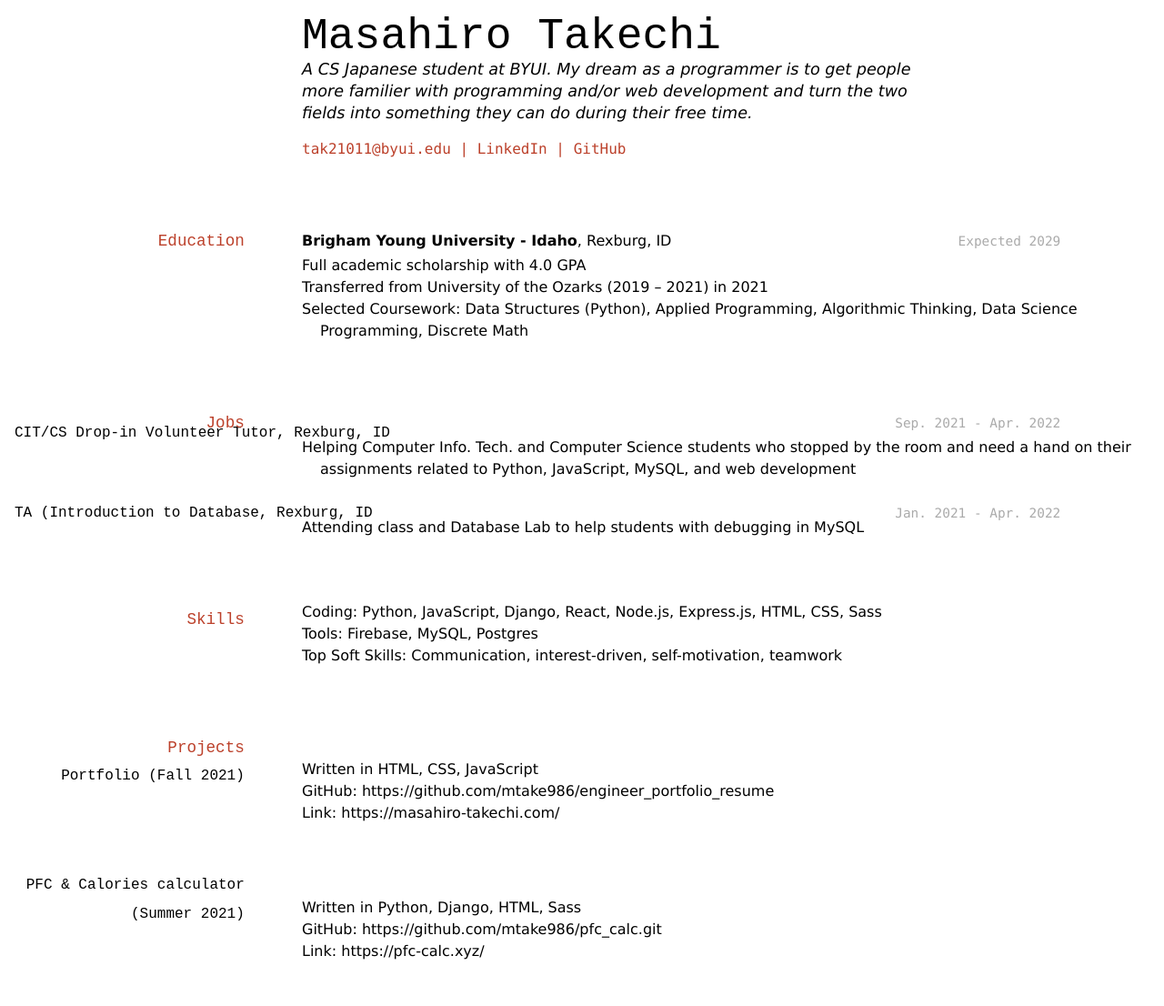
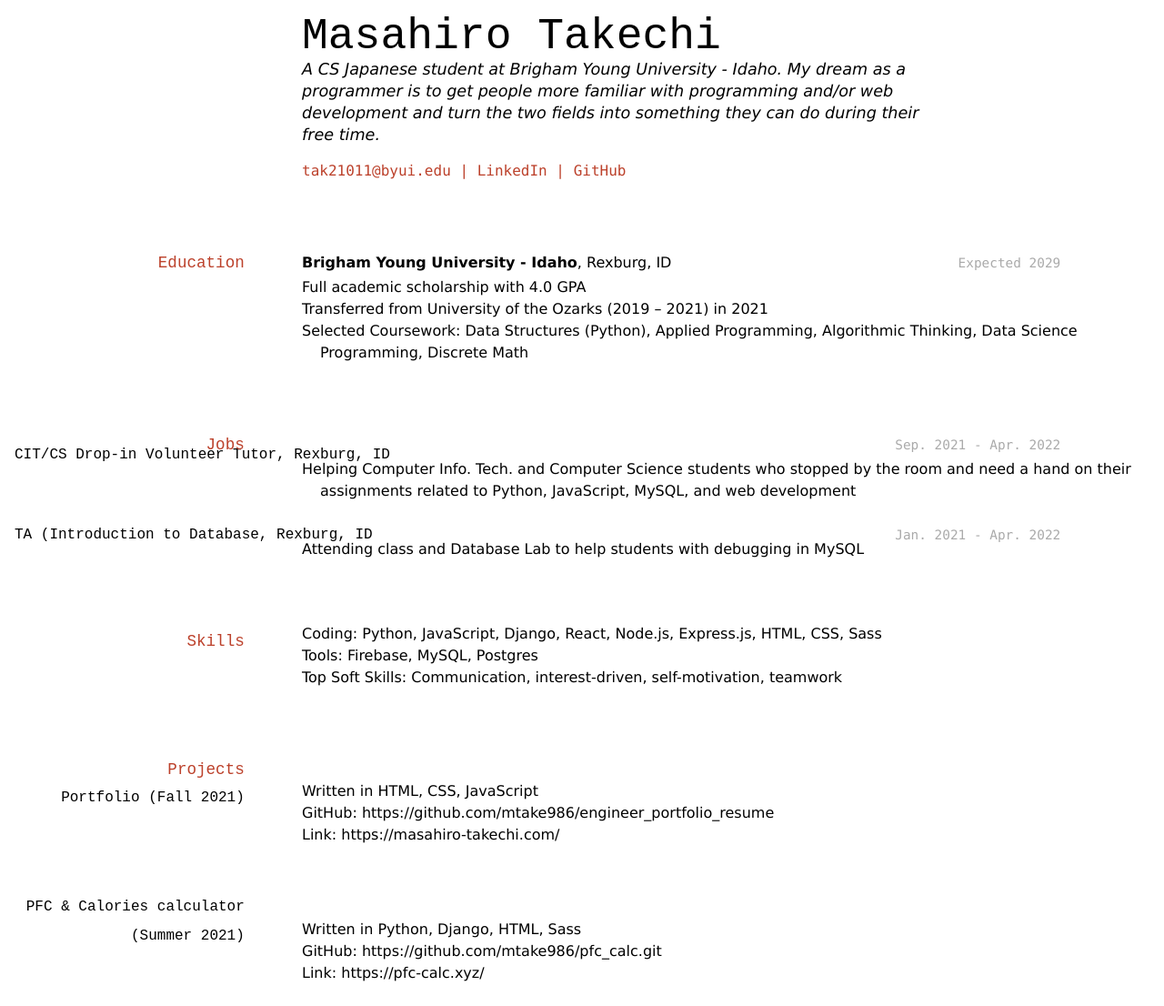
Before and after one commit to reignslau/Masahiro_Takechi_Resume_sp22_ds250, a Jekyll site: the page built from docs/index.md, in a window 1280 px wide. Shown: the whole page at 91% size. Built offline with Jekyll 4.4.1, drawn with Linux system fonts in a browser that asks for light colours; before the commit the page ends 1082 px from its top, so only the background shows below that.

Commit message:
Aoi fixed some expressions

```diff
--- a/docs/index.md
+++ b/docs/index.md
@@ -3,8 +3,8 @@ layout: cv
 title: Masahiro Takechi's Resume
 ---
 # Masahiro Takechi
-A CS Japanese student at BYUI.
-My dream as a programmer is to get people more familier with programming and/or web development and turn the two fields into something they can do during their free time.
+A CS Japanese student at Brigham Young University - Idaho.
+My dream as a programmer is to get people more familiar with programming and/or web development and turn the two fields into something they can do during their free time.
 
 <div id="webaddress">
 <a href="tak21011@byui.edu">tak21011@byui.edu</a>
```
